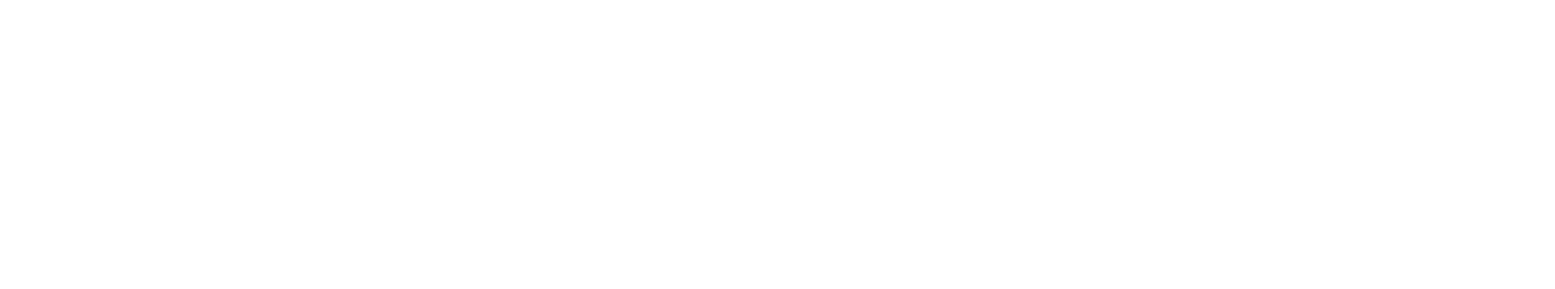
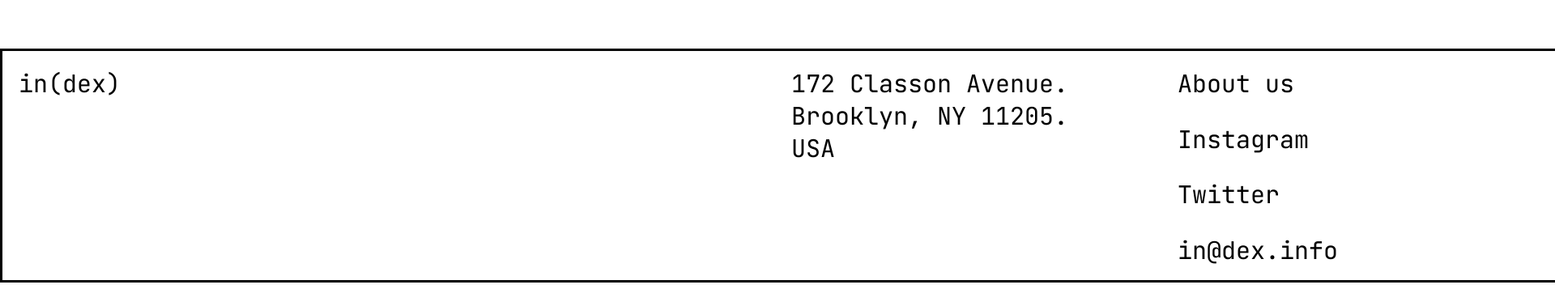
Before and after one commit to MZSkjaerstad/Prosesser_og_brukergrensesnitt, a Vue app: page / in a window 1280 px wide. Shown: the part 461-818 px from the top of the page at 81% size, 1920 px wide, since content can reach past the window. Built offline with nearby package versions, Linux system fonts and the light colour scheme.

Commit message:
inital commit

```diff
--- a/src/app/App.vue
+++ b/src/app/App.vue
@@ -1,12 +1,15 @@
 <template>
     <RouterView />
+    <Footer />
 </template>
 
 <script>
+import Footer from '../components/Footer.vue'
     //import Header from '../components/Header.vue';
     export default {
         components: {
 
+            Footer
         }
     }
 </script>
--- /dev/null
+++ b/src/components/Footer.vue
@@ -0,0 +1,64 @@
+<template>
+   <footer class="footer">
+      <div class="footer__name">in(dex)</div>
+      <div class="footer__address">172 Classon Avenue. Brooklyn, NY 11205. USA</div>
+      <!--
+         seksjonen i figma filen er 5px for lang
+         mangler også informasjon om avstand og om pil-ikon
+      -->
+
+      <div class="footer__social">
+         <a class="social__about" href="">About us</a>
+         <a class="social__link" href="">Instagram</a>
+         <a class="social__link" href="">Twitter</a>
+         <div class="social__email">in@dex.info</div>
+      </div>
+   </footer>
+</template>
+
+<script>
+
+</script>
+
+<style>
+
+   footer div, a {
+      font-size: 30px;
+   }
+
+   a {
+      color: black;
+      text-decoration: none;
+   }
+
+   .footer {
+      border: solid;
+      display: flex;
+      height: 289px;
+      width: 1936px;
+      margin-top: 500px;
+   }
+
+   .footer__name {
+      margin-top: 20px;
+      margin-left: 20px;
+      width: 149.75px;
+      height: 45.67px;
+   }
+
+   .footer__address {
+      margin-top: 20px;
+      margin-left: 804.25px;
+      width: 385.06;
+      height: 137px;
+   }
+
+   .footer__social {
+      display: grid;
+      margin-top: 20;
+      margin-left: 91.94;
+      width: 235.32px;
+      height: 274px;
+   }
+
+</style>
```
